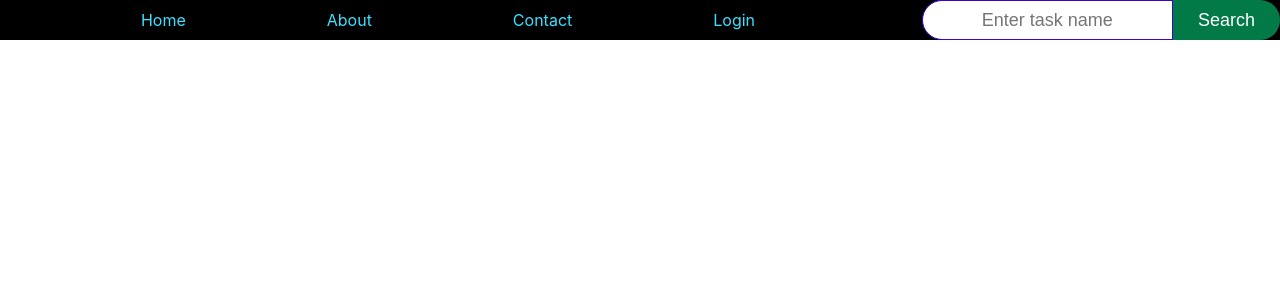
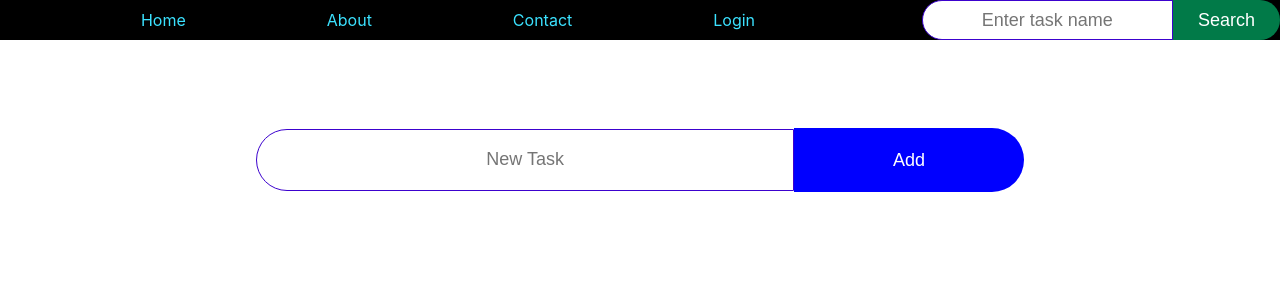
Before and after one commit to khanra321/To-do-List, a React (Create React App) app: page / in a window 1280 px wide. Shown: the top 300 px of the page. Built offline with nearby package versions, Linux system fonts and the light colour scheme.

Commit message:
AddTodo section

```diff
--- a/src/App.js
+++ b/src/App.js
@@ -1,10 +1,12 @@
 import './App.css';
-import Header from './Components/Header.js'
+import Header from './Components/1-Header.js'
+import AddTodo from './Components/AddTodo.js'
 
 function App() {
   return (
     <>
     <Header/>
+    <AddTodo/>
     </>
 
 
--- a/src/Components/Header.js
+++ b/src/Components/1-Header.js
@@ -14,7 +14,6 @@ export default function Header() {
             <input type="text" id="searchInput" placeholder="Enter task name"/>
             <button id="searchBtn">Search</button>
         </div>
-
     </div>
   )
 }
--- a/src/Components/AddTodo.js
+++ b/src/Components/AddTodo.js
@@ -0,0 +1,15 @@
+import React from 'react'
+import "../Styles/AddTodo.css"
+
+const AddTodo = () => {
+  return (
+    <div id="createDiv">
+        <div id="create">
+            <input type="text" id="input" placeholder="New Task"/>
+            <input type="button" id="add" value="Add"/>
+        </div>
+    </div>
+  )
+}
+
+export default AddTodo
--- /dev/null
+++ b/src/Styles/AddTodo.css
@@ -0,0 +1,112 @@
+#createDiv{
+    height: 40vh;
+    width: 100vw;
+
+    display: flex;
+    justify-content: center;
+    align-items: center;
+
+}
+
+
+
+#create{
+    height: 20%;
+    min-height: 40px;
+    width: 60%;
+
+    display: flex;
+    flex-direction: row;
+    justify-content: center;
+    align-items: center;
+
+}
+@media (max-width: 400px){
+    #create{
+    height: 13%;
+    min-height: 20px;
+    width: 90%;
+
+    }
+}
+@media (min-width: 400px) and (max-width: 1000px) {
+    #create{
+    height: 15%;
+    min-height: 20px;
+    width: 70%;
+
+    }
+}
+
+#input{
+    height: 95%;
+    width: 70%;
+
+    padding:0;
+
+    font-size: large;
+    text-align: center;
+
+    background-color: white;
+     /* box-shadow:
+        inset 6px 6px 10px rgb(88, 88, 88),
+        inset -6px -6px 10px rgb(255, 253, 253); */
+
+
+
+
+    border: 1px solid rgb(60, 2, 206);
+    border-top-left-radius: 35px;
+    border-bottom-left-radius: 35px;
+    text-overflow: auto;
+
+}
+
+#input:focus{
+    inset: 0;
+    background-color: rgb(255, 253, 253);
+    box-shadow:
+        inset 6px 6px 8px #959697,
+        inset -4px -6px 6px white;
+    outline: none;
+
+}
+
+#add{
+    height: 100%;
+    width: 30%;
+    font-size: large;
+    cursor: pointer;
+
+    color: white;
+    background-color: blue;
+
+    border: none;
+    border-top-right-radius: 35px;
+    border-bottom-right-radius: 35px;
+
+    display: flex;
+    justify-content: center;
+    align-items: center;
+
+    position: relative;
+    right: 0px;
+
+}
+
+#add:active{
+    background-color: rgb(1, 1, 83);
+
+}
+
+#butt{
+    height: 30px;
+    aspect-ratio: 1/1;
+
+    margin-left: 30px;
+    color:white;
+    background-color: red;
+
+    border: 1px solid black;
+    border-radius: 50%;
+}
```
